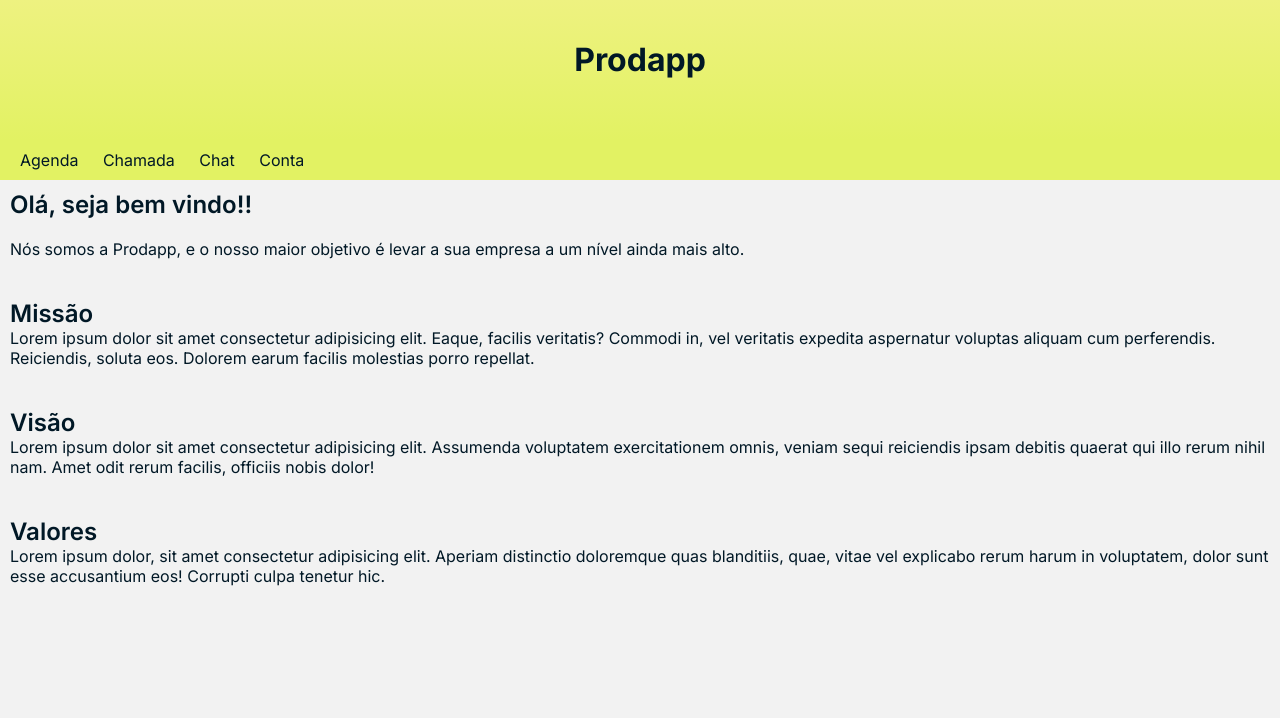
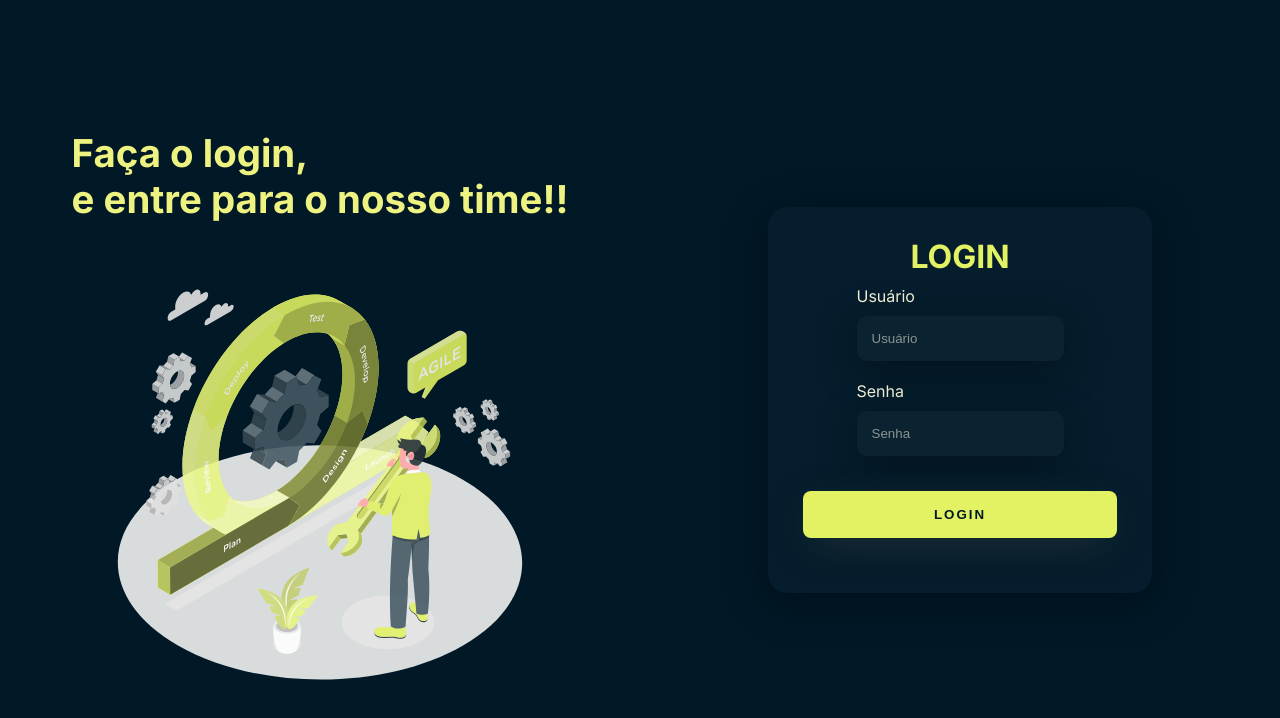
Before and after one commit to Guilhermeabfe/EngDeProduto, a plain HTML site: page index.html in a window 1280 px wide. Drawn offline with Linux system fonts and the light colour scheme.

Commit message:
feat:page login

```diff
--- a/index.html
+++ b/index.html
@@ -4,54 +4,39 @@
     <meta charset="UTF-8" />
     <meta http-equiv="X-UA-Compatible" content="IE=edge" />
     <meta name="viewport" content="width=device-width, initial-scale=1.0" />
-    <title>Prodapp</title>
-    <link rel="stylesheet" href="./styles/style.css" />
+    <title>Login</title>
+    <link rel="stylesheet" href="./styles/login.css" />
   </head>
   <body>
-    <header>
-      <h1><strong>Prodapp</strong></h1>
-      <p></p>
-    </header>
-    <nav>
-      <a href="./pages/agenda.html" target="_parent">Agenda</a>
-      <a href="./pages/sala.html" target="_parent">Chamada</a>
-      <a href="./pages/chat.html" target="_parent">Chat</a>
-      <a href="./pages/conta.html" target="_parent">Conta</a>
-    </nav>
-    <main>
-      <h2>Olá, seja bem vindo!!</h2>
-      <br />
-      <p>
-        Nós somos a Prodapp, e o nosso maior objetivo é levar a sua empresa a um
-        nível ainda mais alto.
-      </p>
-      <br />
-      <br />
-      <h2>Missão</h2>
-      <p>
-        Lorem ipsum dolor sit amet consectetur adipisicing elit. Eaque, facilis
-        veritatis? Commodi in, vel veritatis expedita aspernatur voluptas
-        aliquam cum perferendis. Reiciendis, soluta eos. Dolorem earum facilis
-        molestias porro repellat.
-      </p>
-      <br />
-      <br />
-      <h2>Visão</h2>
-      <p>
-        Lorem ipsum dolor sit amet consectetur adipisicing elit. Assumenda
-        voluptatem exercitationem omnis, veniam sequi reiciendis ipsam debitis
-        quaerat qui illo rerum nihil nam. Amet odit rerum facilis, officiis
-        nobis dolor!
-      </p>
-      <br />
-      <br />
-      <h2>Valores</h2>
-      <p>
-        Lorem ipsum dolor, sit amet consectetur adipisicing elit. Aperiam
-        distinctio doloremque quas blanditiis, quae, vitae vel explicabo rerum
-        harum in voluptatem, dolor sunt esse accusantium eos! Corrupti culpa
-        tenetur hic.
-      </p>
-    </main>
+    <div class="main-login">
+      <div class="left-login">
+        <h1>
+          Faça o login, <br />
+          e entre para o nosso time!!
+        </h1>
+        <img
+          src="images/product-iteration-animate (2).svg"
+          class="left-login-image"
+          alt="produção animação"
+        />
+      </div>
+
+      <div class="right-login">
+        <div class="card-login">
+          <h1>LOGIN</h1>
+          <div class="textfield">
+            <label for="usuario">Usuário</label>
+            <input type="text" name="usuario" placeholder="Usuário" />
+          </div>
+          <div class="textfield">
+            <label for="senha">Senha</label>
+            <input type="password" name="senha" placeholder="Senha" />
+          </div>
+          <a href="./pages/pag01.html"
+            ><button class="btn-login">Login</button></a
+          >
+        </div>
+      </div>
+    </div>
   </body>
 </html>
--- a/styles/agenda.css
+++ b/styles/agenda.css
@@ -20,7 +20,6 @@ nav a {
   background-color: var(--cor3);
   color: var(--cor5);
   padding: 10px;
-
 }
 
 nav a:hover {
--- /dev/null
+++ b/styles/login.css
@@ -0,0 +1,161 @@
+@charset "UTF-8";
+
+@import url("https://fonts.googleapis.com/css2?family=Inter:wght@400;600;700&display=swap");
+
+:root {
+  --cor0: #f2f2f2;
+  --cor1: #f1f2d8;
+  --cor2: #eef280;
+  --cor3: #e2f263;
+  --cor4: #818b31;
+  --cor5: #011826;
+
+  --fonte1: "Inter", sans-serif;
+}
+
+body {
+  margin: 0;
+  font-family: var(--fonte1);
+}
+
+body * {
+  box-sizing: border-box;
+}
+
+.main-login {
+  width: 100vw;
+  height: 100vh;
+  background-color: var(--cor5);
+  display: flex;
+  justify-content: center;
+  align-items: center;
+}
+
+.left-login {
+  width: 50vw;
+  height: 100vh;
+  display: flex;
+  justify-content: center;
+  align-items: center;
+  flex-direction: column;
+}
+
+.left-login h1 {
+  color: var(--cor2);
+  font-size: 3vw;
+}
+
+.left-login-image {
+  width: 35vw;
+}
+
+.right-login {
+  width: 50vw;
+  height: 100vh;
+  display: flex;
+  justify-content: center;
+  align-items: center;
+}
+
+.card-login {
+  width: 60%;
+  display: flex;
+  justify-content: center;
+  align-items: center;
+  flex-direction: column;
+  padding: 30px 35px;
+  background-color: #051d2c;
+  border-radius: 20px;
+  box-shadow: 0px 10px 40px #00000057;
+}
+
+.card-login h1 {
+  color: var(--cor3);
+  font-weight: 700;
+  margin: 0px;
+}
+
+.textfield {
+  display: flex;
+  flex-direction: column;
+  align-items: flex-start;
+  justify-content: center;
+  margin: 10px 0px;
+}
+
+.textfield input {
+  width: 100%;
+  border: none;
+  border-radius: 10px;
+  padding: 15px;
+  background-color: #0b2231;
+  color: var(--cor1);
+  box-shadow: 0px 10px 40px #00000057;
+  outline: none;
+  box-sizing: border-box;
+}
+
+.textfield label {
+  color: var(--cor1);
+  margin-bottom: 10px;
+}
+
+.textfield input::placeholder {
+  color: #f1f1de8e;
+}
+
+a {
+  width: 100%;
+  padding: 0px;
+  margin: 25px;
+}
+
+.btn-login {
+  width: 100%;
+  padding: 16px 0px;
+  margin: 0px;
+  border: none;
+  border-radius: 8px;
+  outline: none;
+  text-transform: uppercase;
+  font-weight: 700;
+  letter-spacing: 2px;
+  color: var(--cor5);
+  background-color: var(--cor3);
+  cursor: pointer;
+  box-shadow: 0px 10px 40px -12px #54554583;
+}
+
+@media only screen and (max-width: 950px) {
+  .card-login {
+    width: 85%;
+  }
+}
+
+@media only screen and (max-width: 600px) {
+  .main-login {
+    flex-direction: column;
+  }
+
+  .left-login h1 {
+    display: none;
+  }
+
+  .left-login {
+    width: 100%;
+    height: auto;
+  }
+
+  .right-login {
+    width: 100%;
+    height: auto;
+  }
+
+  .left-login-image {
+    width: 50vw;
+  }
+
+  .card-login {
+    width: 90%;
+  }
+}
```
Also changed, not shown: pages/agenda.html (+1 -1 lines), pages/chat.html (+1 -1 lines), pages/conta.html (+1 -1 lines), pages/pag01.html (added, +57 -0 lines), pages/sala.html (+1 -1 lines), images/product-iteration-animate (2).svg (added), styles/pag01.css (renamed from styles/style.css).
